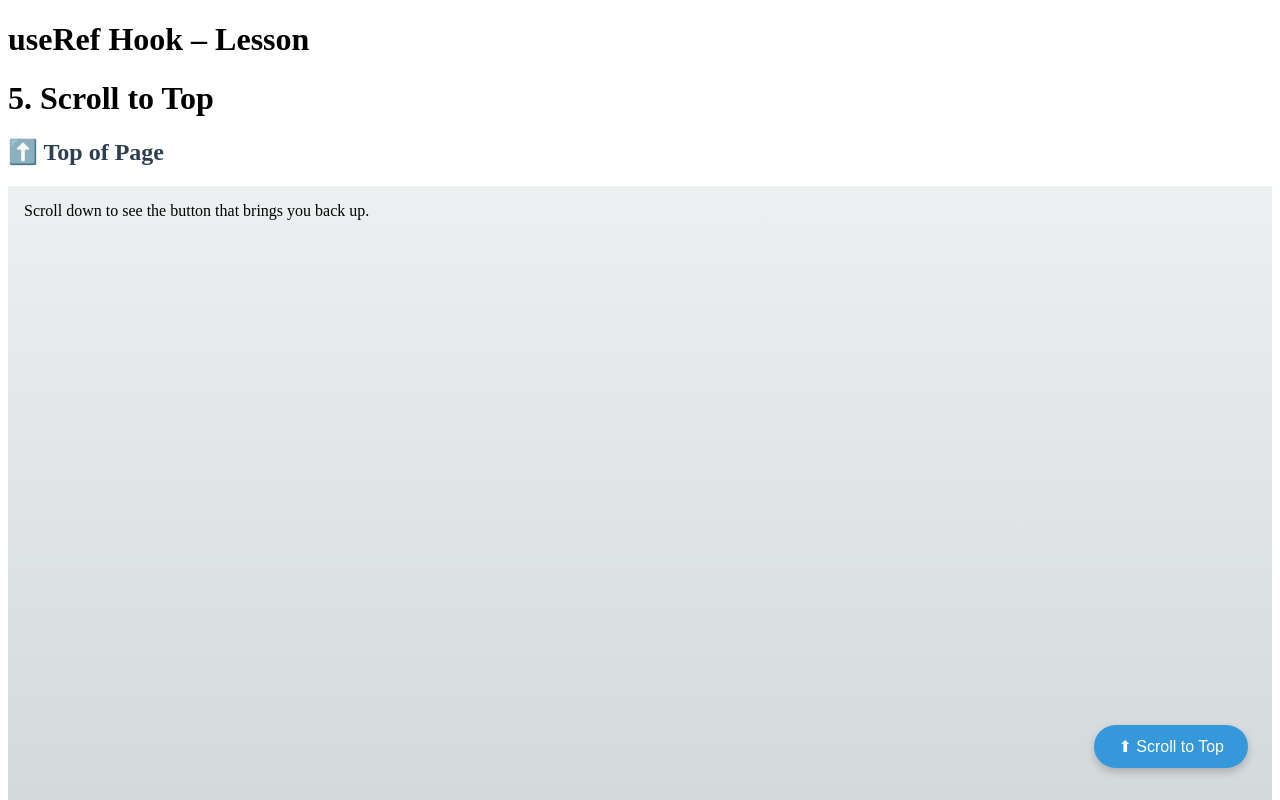
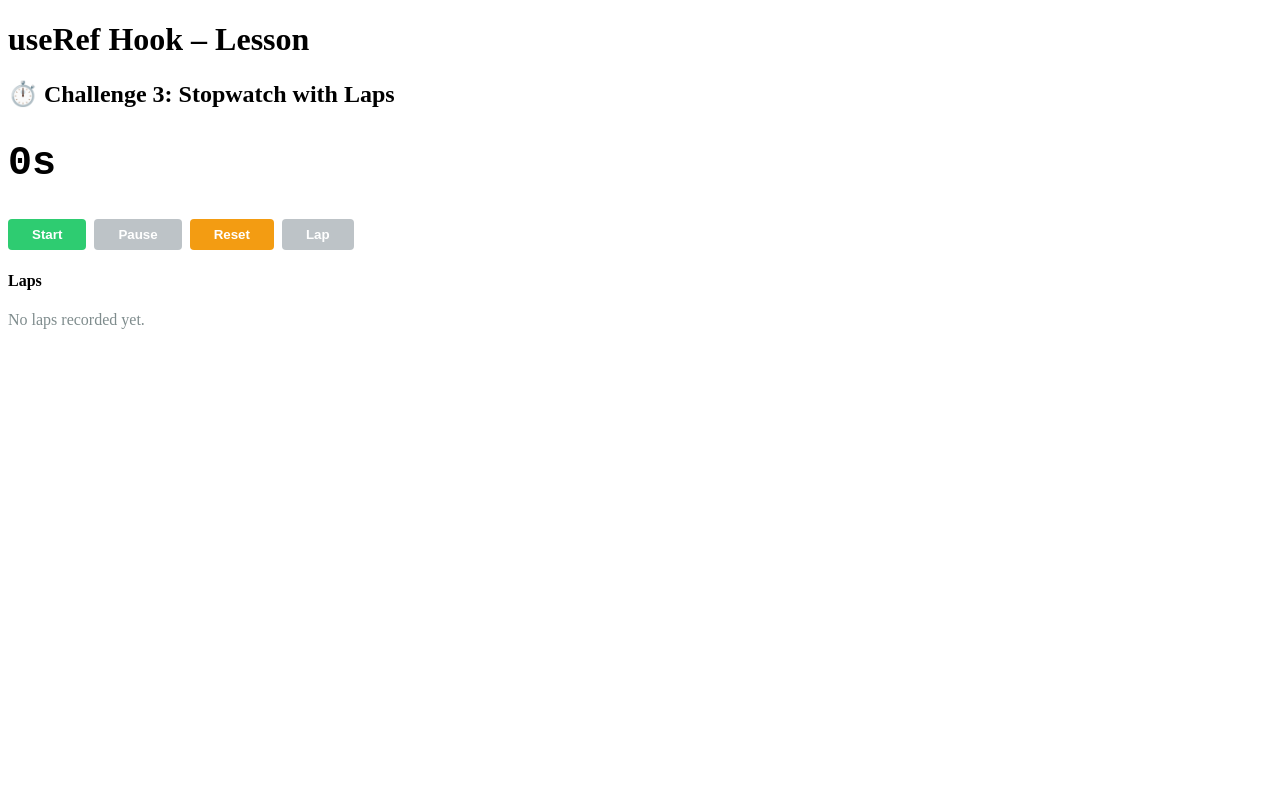
Before and after one commit to HaithamAbuDraz/react-advanced, a React (Vite) app: page / in a window 1280 px wide. Shown: the top 800 px of the page. Built offline with nearby package versions, Linux system fonts and the light colour scheme.

Commit message:
Replace ScrollToTop with StopwatchWithLaps in UseRefLesson

```diff
--- a/src/lessons/02-useRef/UseRefLesson.tsx
+++ b/src/lessons/02-useRef/UseRefLesson.tsx
@@ -1,10 +1,10 @@
-import ScrollToTop from './components/ScrollToTop';
+import StopwatchWithLaps from './components/StopwatchWithLaps';
 
 function UseRefLesson() {
   return (
     <div>
       <h1>useRef Hook – Lesson</h1>
-      <ScrollToTop />
+      <StopwatchWithLaps />
     </div>
   );
 }
```
